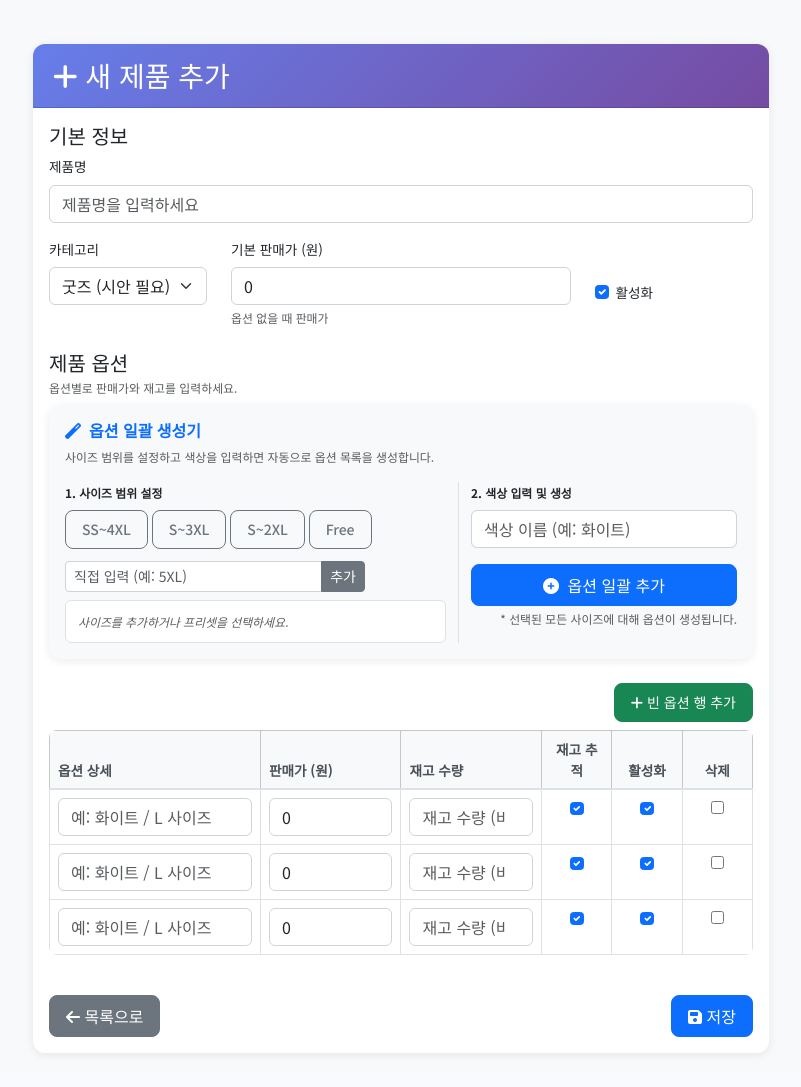
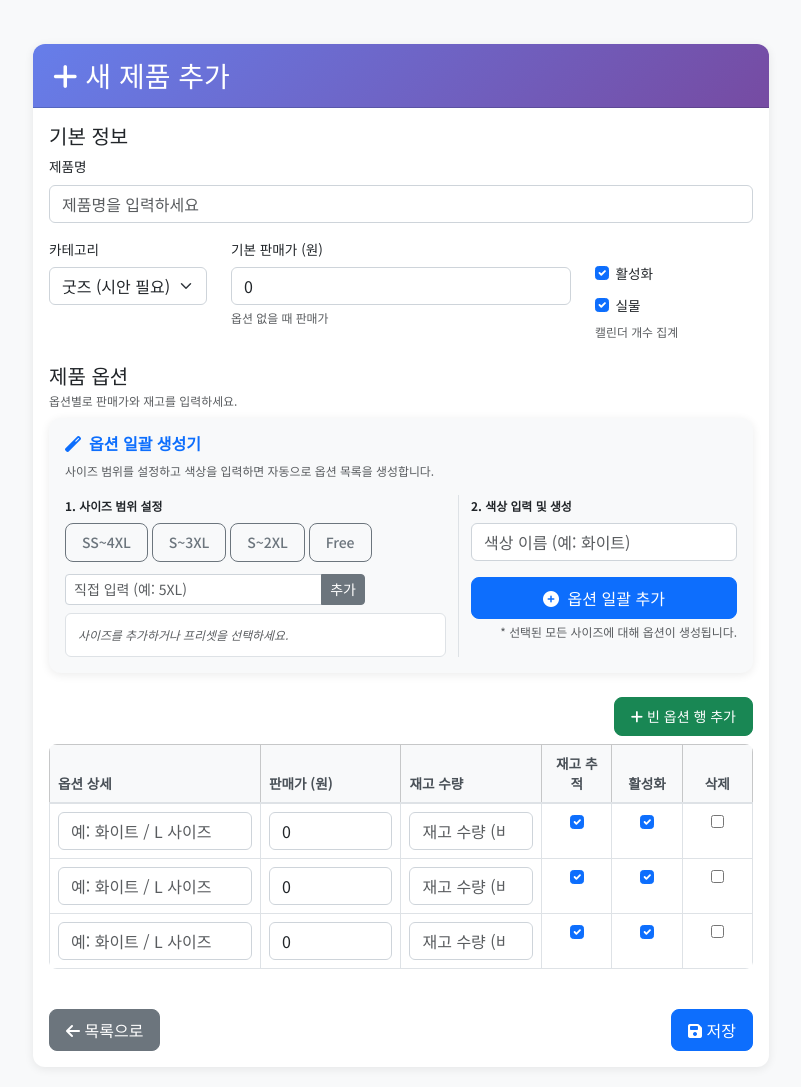
Before and after one commit to wonki0323/tshirt-management, a Django app: page /products/create/ in a window 1280 px wide. Shown: the part 54-1141 px from the top of the page, without its empty margins (239-1040 px from the left). Before the commit the page ends 1110 px from the top, so only its background shows below. Run offline with Django 4.2, Linux system fonts and the light colour scheme; the visitor is signed in with stand-in values (Sample User, id 1).

Commit message:
제품에 실물 체크박스 추가 및 캘린더 개수 표시 개선
- Product 모델에 is_physical 필드 추가
- 제품 등록/수정 시 실물 여부 체크박스 표시
- 캘린더에서 실물 제품 개수만 합산하여 표시
  (무형 서비스는 제외)
- 주문 상세의 실물 제품 수량만 캘린더에 표시

```diff
--- a/products/forms.py
+++ b/products/forms.py
@@ -22,7 +22,7 @@ class ProductForm(forms.ModelForm):
 
     class Meta:
         model = Product
-        fields = ['name', 'category', 'base_price', 'is_active']
+        fields = ['name', 'category', 'base_price', 'is_active', 'is_physical']
         widgets = {
             'name': forms.TextInput(attrs={
                 'class': 'form-control',
@@ -32,6 +32,9 @@ class ProductForm(forms.ModelForm):
                 'class': 'form-select'
             }),
             'is_active': forms.CheckboxInput(attrs={
+                'class': 'form-check-input'
+            }),
+            'is_physical': forms.CheckboxInput(attrs={
                 'class': 'form-check-input'
             })
         }
--- a/products/models.py
+++ b/products/models.py
@@ -41,6 +41,11 @@ class Product(models.Model):
         default=True,
         verbose_name="활성화",
         help_text="제품이 판매 가능한 상태인지 여부"
+    )
+    is_physical = models.BooleanField(
+        default=True,
+        verbose_name="실물",
+        help_text="실물 제품인지 여부 (캘린더에서 개수 집계 시 사용)"
     )
     created_at = models.DateTimeField(auto_now_add=True, verbose_name="생성일시")
     updated_at = models.DateTimeField(auto_now=True, verbose_name="수정일시")
--- a/products/templates/products/product_form.html
+++ b/products/templates/products/product_form.html
@@ -48,7 +48,7 @@
                                     {% endif %}
                                     <div class="form-text small">옵션 없을 때 판매가</div>
                                 </div>
-                                <div class="col-md-3 d-flex align-items-center">
+                                <div class="col-md-3">
                                     <div class="form-check mt-4">
                                         {{ form.is_active }}
                                         <label class="form-check-label" for="{{ form.is_active.id_for_label }}">
@@ -58,6 +58,16 @@
                                     {% if form.is_active.errors %}
                                         <div class="text-danger">{{ form.is_active.errors }}</div>
                                     {% endif %}
+                                    <div class="form-check mt-2">
+                                        {{ form.is_physical }}
+                                        <label class="form-check-label" for="{{ form.is_physical.id_for_label }}">
+                                            실물
+                                        </label>
+                                    </div>
+                                    {% if form.is_physical.errors %}
+                                        <div class="text-danger">{{ form.is_physical.errors }}</div>
+                                    {% endif %}
+                                    <div class="form-text small">캘린더 개수 집계</div>
                                 </div>
                             </div>
                         </div>
```
Also changed, not shown: orders/views.py (+8 -1 lines), products/migrations/0007_product_is_physical.py (added).
